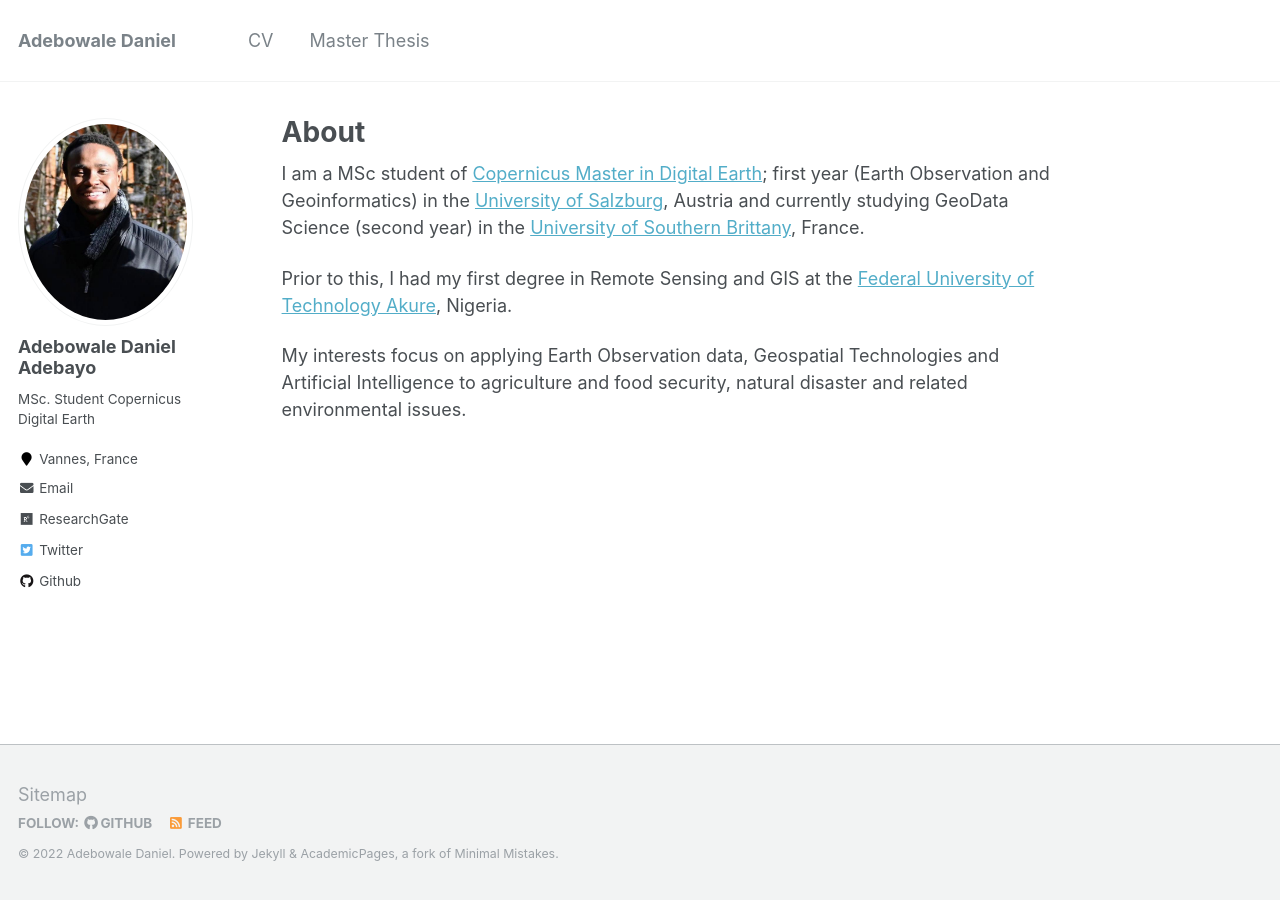
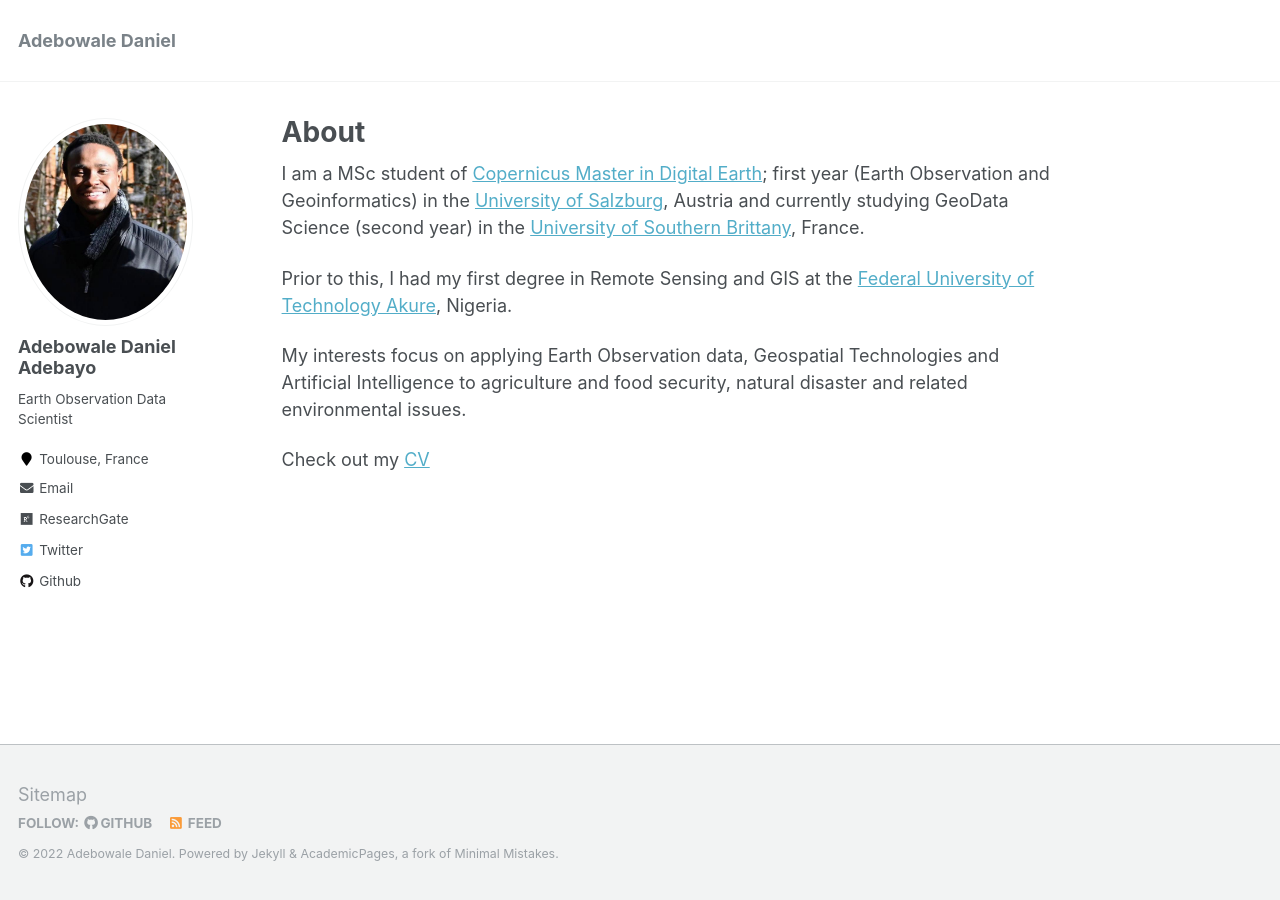
Before and after one commit to adebowaledaniel/adebowaledaniel.github.io, a Jekyll site: the page built from _pages/about.md, in a window 1280 px wide. Built offline with Jekyll 4.4.1, drawn with Linux system fonts in a browser that asks for light colours.

Commit message:
Necessary update ✨

```diff
--- a/_config.yml
+++ b/_config.yml
@@ -82,11 +82,11 @@ analytics:
 author:
   name             : "Adebowale Daniel Adebayo"
   avatar           : "profile.png"
-  bio              : "MSc. Student Copernicus Digital Earth"
-  location         : "Vannes, France"
+  bio              : "Earth Observation Data Scientist"
+  location         : "Toulouse, France"
   employer         :
-  pubmed           : #"https://www.ncbi.nlm.nih.gov/pubmed/?term=john+snow"
-  googlescholar    : #"http://yourfullgooglescholarurl.com"
+  pubmed           :
+  googlescholar    :
   email            :  "aadebowaledaniel@gmail.com"
   researchgate     :  "https://www.researchgate.net/profile/Adebowale-Adebayo"
   uri              :
--- a/_pages/about.md
+++ b/_pages/about.md
@@ -13,3 +13,5 @@ I am a MSc student of [Copernicus Master in Digital Earth](https://www.master-cd
 Prior to this, I had my first degree in Remote Sensing and GIS at the [Federal University of Technology Akure](https://futa.edu.ng/), Nigeria.
 
 My interests focus on applying Earth Observation data, Geospatial Technologies and Artificial Intelligence to agriculture and food security, natural disaster and related environmental issues.
+
+Check out my [CV](https://github.com/adebowaledaniel/adebowaledaniel.github.io/blob/main/AdebowaleDaniel-resume.pdf)
```
Also changed, not shown: _data/navigation.yml (+4 -4 lines).
